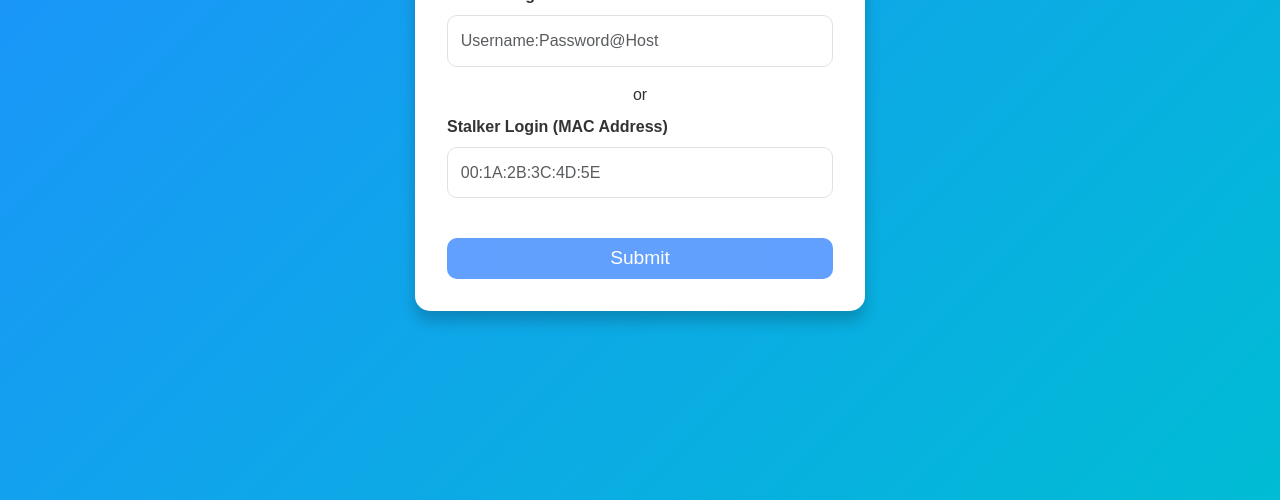
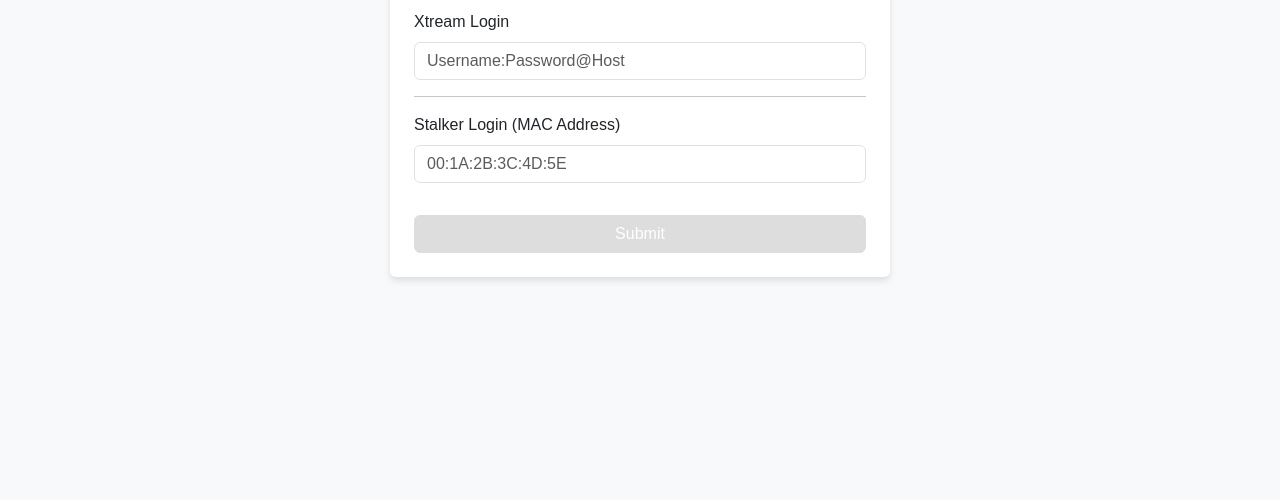
Before and after one commit to markgithub29/xtream-playlist-generator, a plain HTML site: page index.html in a window 1280 px wide. Shown: the part 300-800 px from the top of the page. Drawn offline with nearby package versions, Linux system fonts and the light colour scheme.

Commit message:
Update index.html

```diff
--- a/index.html
+++ b/index.html
@@ -7,93 +7,42 @@
   <!-- Bootstrap CSS -->
   <link href="https://cdn.jsdelivr.net/npm/bootstrap@5.3.0-alpha1/dist/css/bootstrap.min.css" rel="stylesheet">
   <style>
-    /* Custom Styling */
     body {
-      background: linear-gradient(135deg, #1e90ff, #00bcd4);
-      color: #fff;
-      font-family: 'Poppins', sans-serif;
-      height: 100vh;
-      display: flex;
-      justify-content: center;
-      align-items: center;
-      margin: 0;
+      background-color: #f8f9fa;
+      font-family: Arial, sans-serif;
     }
-
     .card {
-      background-color: #ffffff;
-      color: #333;
+      box-shadow: 0 4px 6px rgba(0, 0, 0, 0.1);
       border: none;
-      border-radius: 15px;
-      box-shadow: 0 10px 15px rgba(0, 0, 0, 0.2);
-      width: 100%;
-      max-width: 450px;
-      padding: 2rem;
     }
-
     .btn-primary {
       background-color: #007bff;
-      border: none;
-      border-radius: 10px;
-      font-size: 1.2rem;
-      transition: all 0.3s ease-in-out;
+      border-color: #007bff;
     }
-
-    .btn-primary:hover {
-      background-color: #0056b3;
-      transform: scale(1.05);
-    }
-
-    .form-control {
-      border-radius: 10px;
-      padding: 0.8rem;
-    }
-
-    .form-label {
-      font-weight: bold;
-    }
-
-    /* Mobile-friendly adjustments */
-    @media (max-width: 576px) {
-      .card {
-        padding: 1.5rem;
-      }
-
-      .btn-primary {
-        font-size: 1rem;
-      }
+    .btn-primary:disabled {
+      background-color: #ccc;
+      border-color: #ccc;
     }
   </style>
 </head>
 <body>
-  <div class="card">
+  <div class="container d-flex justify-content-center align-items-center vh-100">
+    <div class="card p-4 w-100" style="max-width: 500px;">
       <h2 class="text-center mb-4">Login Options</h2>
       <form id="login-form">
-      <!-- Xtream Login -->
         <div class="mb-3">
           <label for="xtream-login" class="form-label">Xtream Login</label>
-        <input
-          type="text"
-          class="form-control"
-          id="xtream-login"
-          placeholder="Username:Password@Host">
+          <input type="text" class="form-control" id="xtream-login" placeholder="Username:Password@Host">
         </div>
-      <div class="text-center mb-2">or</div>
-      <!-- Stalker MAC Login -->
+        <hr class="my-3">
         <div class="mb-3">
           <label for="mac-login" class="form-label">Stalker Login (MAC Address)</label>
-        <input
-          type="text"
-          class="form-control"
-          id="mac-login"
-          placeholder="00:1A:2B:3C:4D:5E">
+          <input type="text" class="form-control" id="mac-login" placeholder="00:1A:2B:3C:4D:5E">
         </div>
-      <!-- Submit Button -->
-      <button type="submit" class="btn btn-primary w-100 mt-4" id="submit-btn" disabled>
-        Submit
-      </button>
+        <button type="submit" class="btn btn-primary w-100 mt-3" id="submit-btn" disabled>Submit</button>
       </form>
     </div>
-
+  </div>
   <!-- Bootstrap JS -->
   <script src="https://cdn.jsdelivr.net/npm/bootstrap@5.3.0-alpha1/dist/js/bootstrap.bundle.min.js"></script>
   <script>
@@ -101,7 +50,7 @@
     const macLogin = document.getElementById('mac-login');
     const submitBtn = document.getElementById('submit-btn');
 
-    // Enable the submit button only if one field is filled
+    // Enable the submit button only if one of the fields is filled
     function validateForm() {
       if (xtreamLogin.value.trim() || macLogin.value.trim()) {
         submitBtn.disabled = false;
@@ -110,23 +59,26 @@
       }
     }
 
-    // Event listeners for form validation
+    // Add event listeners for real-time validation
     xtreamLogin.addEventListener('input', validateForm);
     macLogin.addEventListener('input', validateForm);
 
-    // Form submission logic
+    // Handle form submission
     document.getElementById('login-form').addEventListener('submit', (e) => {
       e.preventDefault();
 
       const xtream = xtreamLogin.value.trim();
       const mac = macLogin.value.trim();
 
+      // Create the xtream_login.json file content
       const data = xtream
         ? { type: 'xtream', credentials: xtream }
         : { type: 'mac', mac_address: mac };
 
-      console.log('Data submitted:', data);
-      alert('Login data submitted successfully!');
+      console.log('Data to be sent:', data);
+
+      // For example purposes, we log data instead of saving the file
+      alert('Login data submitted! Check the console for details.');
     });
   </script>
 </body>
```
Lines whose indentation alone changed are shown as unchanged.
